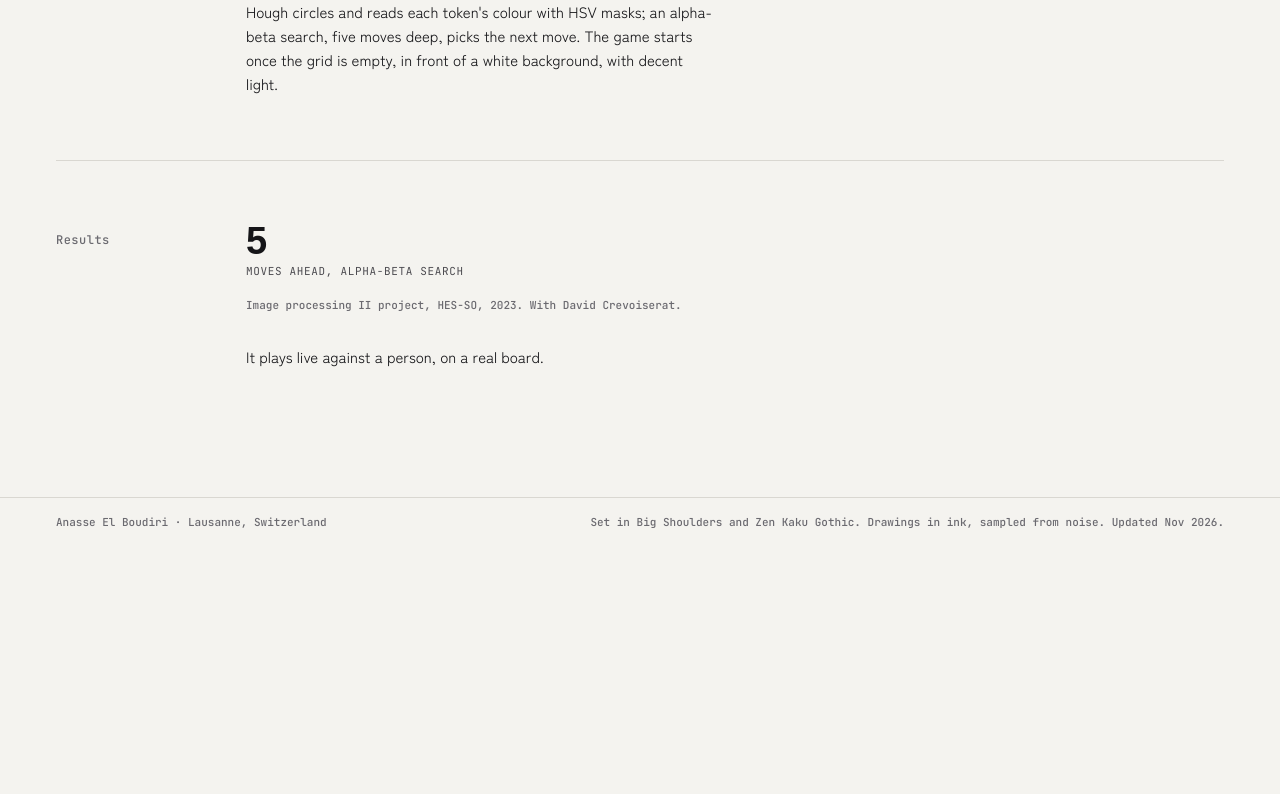
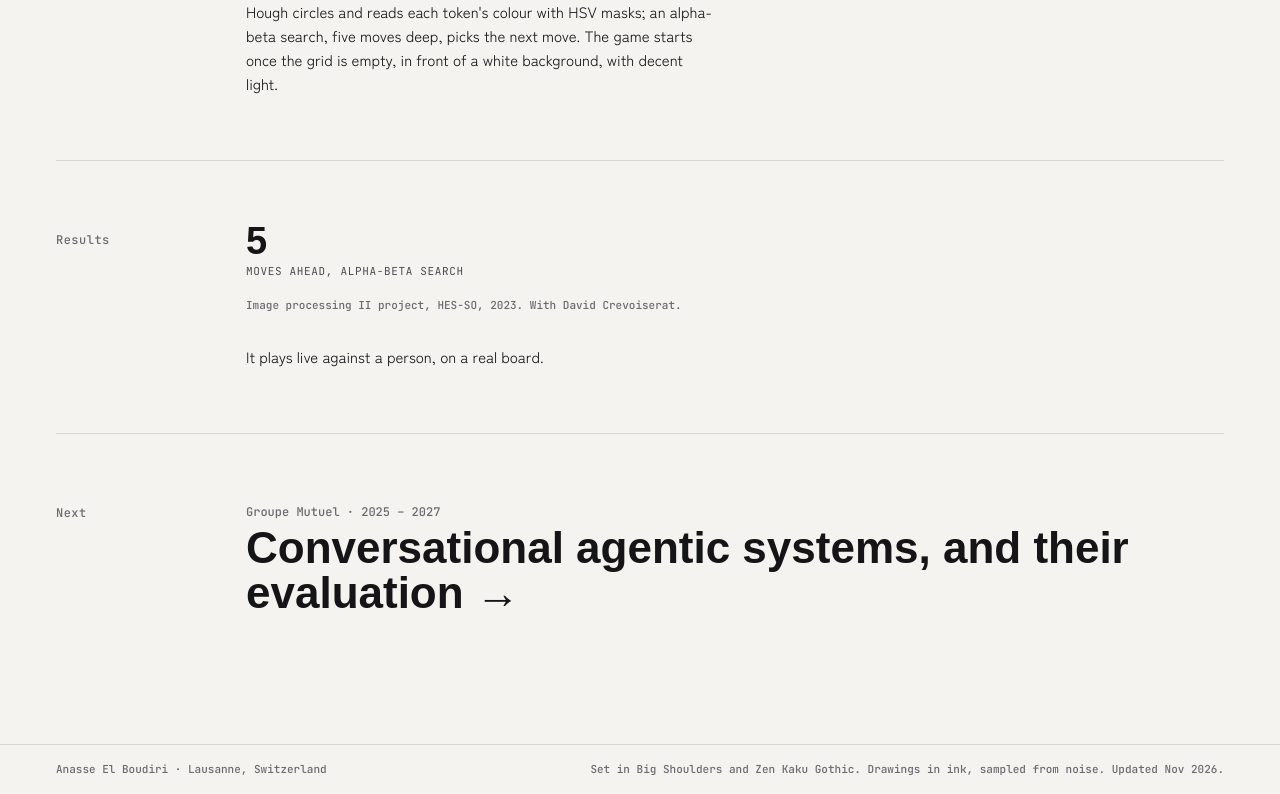
Before and after one commit to anassee15/portfolio, a Next.js app: page /projects/connect-four in a window 1280 px wide. Shown: the part 489-1283 px from the top of the page. Before the commit the page ends 1036 px from the top, so only its background shows below. Built offline with nearby package versions, Linux system fonts and the light colour scheme; a web font is replaced by a local one.

Commit message:
End each project page with a link to the next one

```diff
--- a/app/projects/[slug]/page.tsx
+++ b/app/projects/[slug]/page.tsx
@@ -1,9 +1,10 @@
 import type { Metadata } from "next";
 import { notFound } from "next/navigation";
 import { CaseLayout } from "@/components/project/CaseLayout";
+import { NextProject } from "@/components/project/NextProject";
 import { ProjectHeader } from "@/components/project/ProjectHeader";
 import { getCaseSlots } from "@/components/project/slots";
-import { getProjectBySlug } from "@/data/projects";
+import { getNextProject, getProjectBySlug } from "@/data/projects";
 import { getCaseStudy, getCaseStudySlugs } from "@/lib/content";
 
 type Props = { params: Promise<{ slug: string }> };
@@ -32,6 +33,7 @@ export default async function ProjectPage({ params }: Props) {
     <main className="page-x">
       <ProjectHeader header={study.header} project={project} />
       <CaseLayout sections={study.sections} slots={getCaseSlots(project)} />
+      <NextProject project={getNextProject(slug)} />
     </main>
   );
 }
--- /dev/null
+++ b/components/project/NextProject.tsx
@@ -0,0 +1,18 @@
+import Link from "next/link";
+import { Section } from "@/components/layout/Section";
+import type { Project } from "@/data/projects";
+
+export function NextProject({ project }: { project: Project }) {
+  return (
+    <Section label="Next">
+      <Link href={`/projects/${project.slug}`} className="group inline-block">
+        <span className="meta">
+          {project.context} · {project.year}
+        </span>
+        <span className="mt-1 block font-display text-[clamp(28px,4vw,44px)] leading-[1.02] font-extrabold decoration-ball decoration-[3px] underline-offset-[6px] group-hover:underline">
+          {project.title} →
+        </span>
+      </Link>
+    </Section>
+  );
+}
```
